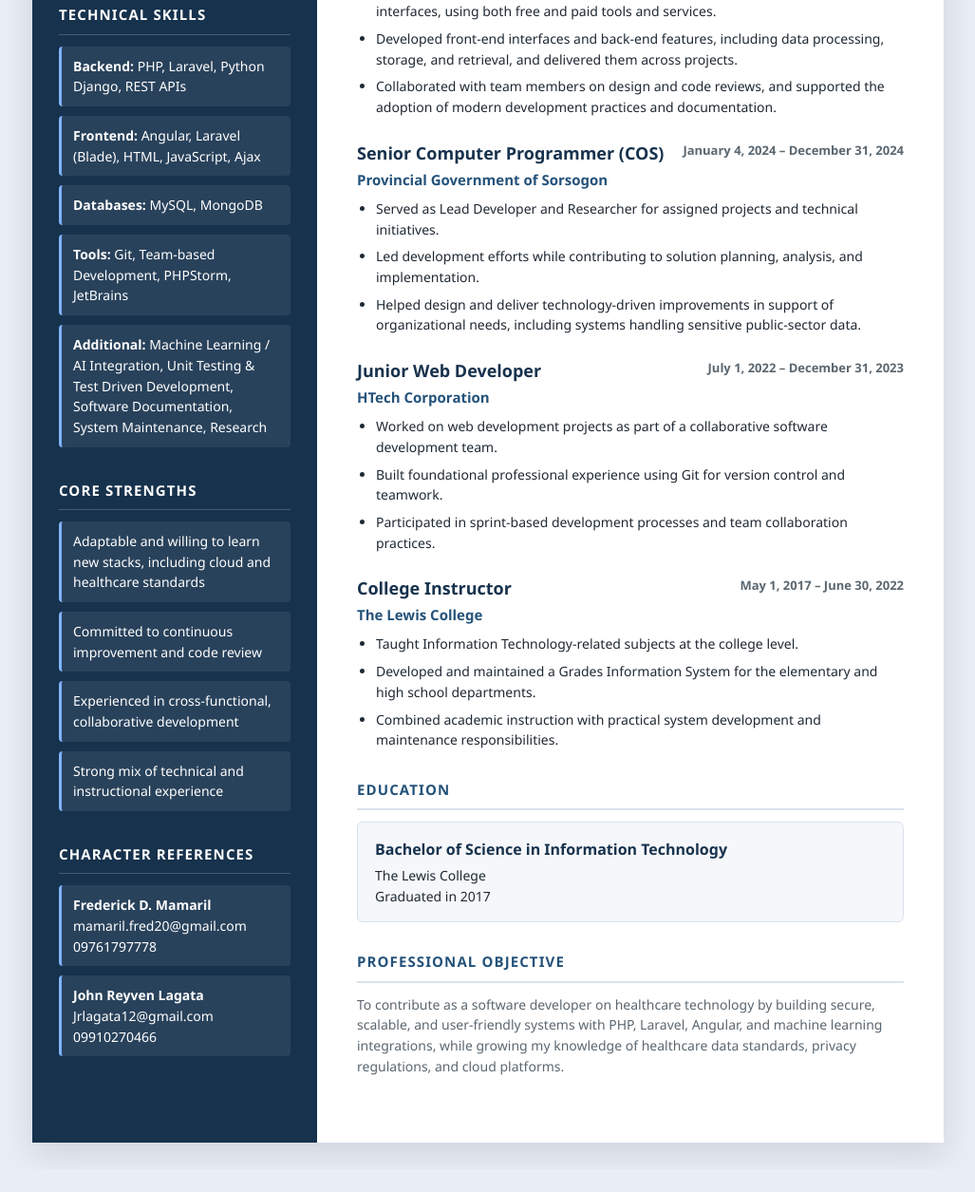
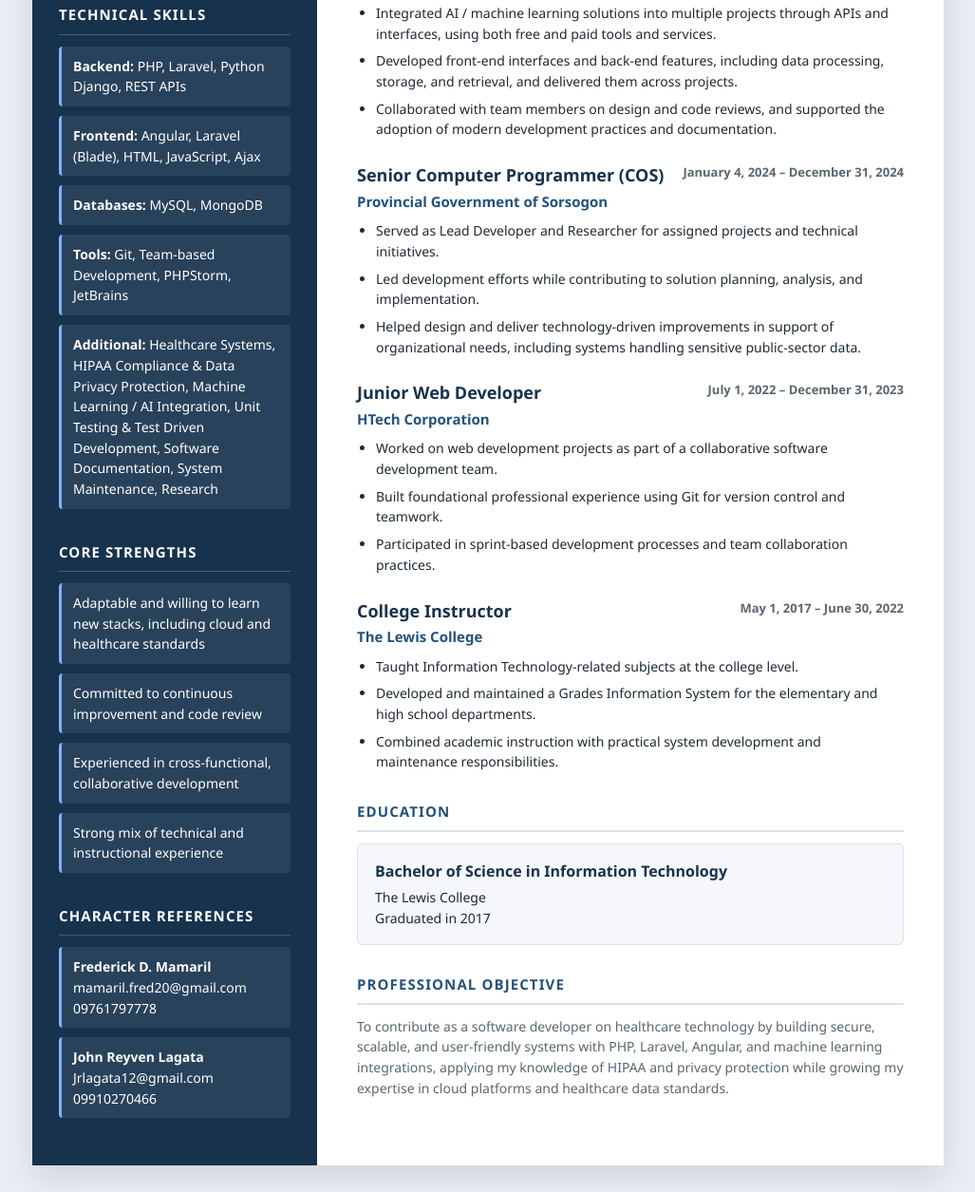
Before and after one commit to koyz28/documents, a plain HTML site: page index.html in a window 1280 px wide. Shown: the part 492-1747 px from the top of the page at 95% size, without its empty margins (126-1153 px from the left). Before the commit the page ends 1723 px from the top, so only its background shows below. Drawn offline with Linux system fonts and the light colour scheme.

Commit message:
Add healthcare/HIPAA experience to CV and cover letter
Co-authored-by: Copilot App <223556219+Copilot@users.noreply.github.com>

```diff
--- a/index.html
+++ b/index.html
@@ -250,7 +250,7 @@
           <li><strong>Frontend:</strong> Angular, Laravel (Blade), HTML, JavaScript, Ajax</li>
           <li><strong>Databases:</strong> MySQL, MongoDB</li>
           <li><strong>Tools:</strong> Git, Team-based Development, PHPStorm, JetBrains</li>
-          <li><strong>Additional:</strong> Machine Learning / AI Integration, Unit Testing &amp; Test Driven Development, Software Documentation, System Maintenance, Research</li>
+          <li><strong>Additional:</strong> Healthcare Systems, HIPAA Compliance &amp; Data Privacy Protection, Machine Learning / AI Integration, Unit Testing &amp; Test Driven Development, Software Documentation, System Maintenance, Research</li>
         </ul>
       </section>
 
@@ -277,7 +277,7 @@
       <section class="main-section">
         <h2>Professional Summary</h2>
         <div class="summary-box">
-          Software developer with hands-on experience designing and building scalable, modular web systems across the full stack. I work with Laravel, Angular, JavaScript / Ajax, and databases such as MySQL and MongoDB, and have integrated AI / machine learning solutions into production software through APIs. I am experienced in unit testing, documentation, code reviews, and collaborating with cross-functional teams, and I am keen to apply these skills to healthcare software where data security, privacy, and reliability matter.
+          Software developer with hands-on experience designing and building scalable, modular web systems across the full stack. I work with Laravel, Angular, JavaScript / Ajax, and databases such as MySQL and MongoDB, and have integrated AI / machine learning solutions into production software through APIs. I am experienced in unit testing, documentation, code reviews, and collaborating with cross-functional teams. I also have healthcare system experience, including HIPAA guidelines and patient data privacy protection, and I am keen to apply these skills to healthcare software where security and reliability matter.
         </div>
       </section>
 
@@ -357,7 +357,7 @@
       <section class="main-section">
         <h2>Professional Objective</h2>
         <div class="footer-note">
-          To contribute as a software developer on healthcare technology by building secure, scalable, and user-friendly systems with PHP, Laravel, Angular, and machine learning integrations, while growing my knowledge of healthcare data standards, privacy regulations, and cloud platforms.
+          To contribute as a software developer on healthcare technology by building secure, scalable, and user-friendly systems with PHP, Laravel, Angular, and machine learning integrations, applying my knowledge of HIPAA and privacy protection while growing my expertise in cloud platforms and healthcare data standards.
         </div>
       </section>
     </main>
```
Also changed, not shown: 1 other file.
